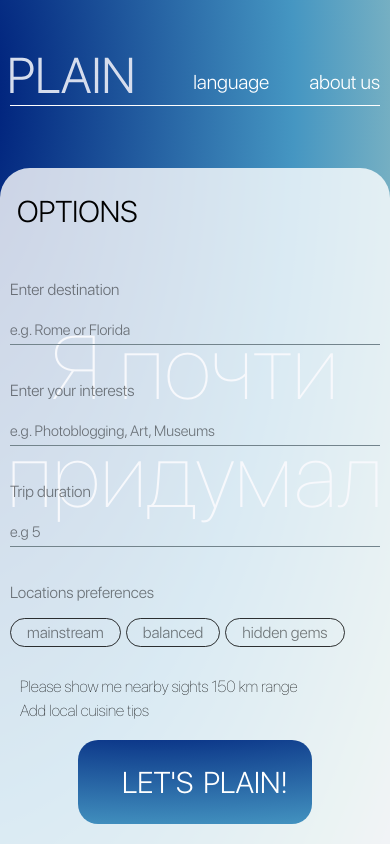
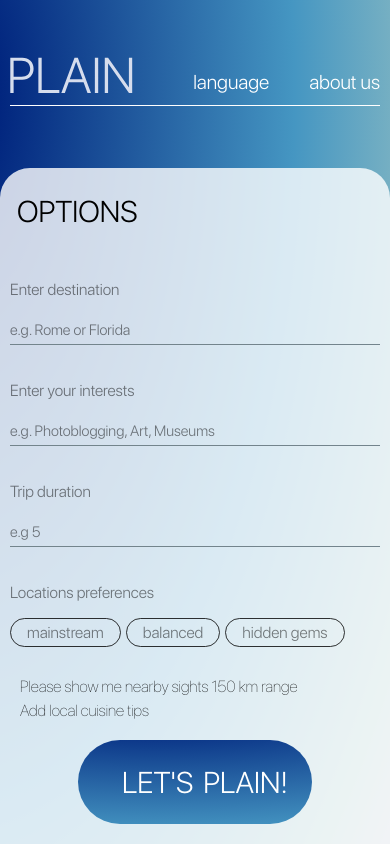
Before and after one commit to KoroLev2512/plain, a Next.js app: page / in a window 390 px wide. Built offline with nearby package versions, Linux system fonts and the light colour scheme.

Commit message:
added main page

```diff
--- a/src/entities/Content/styles.module.scss
+++ b/src/entities/Content/styles.module.scss
@@ -9,3 +9,9 @@
   font-family: UltraLight, sans-serif;
   font-size: 90px;
 }
+
+@media (max-width: 720px) {
+  .wrapper {
+    display: none;
+  }
+}
--- a/src/entities/Options/styles.module.scss
+++ b/src/entities/Options/styles.module.scss
@@ -69,9 +69,10 @@
   display: flex;
   flex-direction: column;
   justify-content: flex-end;
-  align-self: flex-end;
+  align-self: center;
   padding: 15px 48px;
   margin: 10px;
+  border-radius: 20px;
 }
 
 .firstLine {
@@ -122,7 +123,7 @@
     width: 60%;
     max-height: 63px;
     flex-direction: row;
-    border-radius: 100px;
+    border-radius: 200px;
     padding: 0;
     margin-bottom: 20px;
   }
--- a/src/shared/ui/Button/styles.module.scss
+++ b/src/shared/ui/Button/styles.module.scss
@@ -49,3 +49,9 @@
   cursor: pointer;
   outline: none;
 }
+
+@media (max-width: 720px) {
+  .primaryButton {
+    border-radius: 100px;
+  }
+}
```
